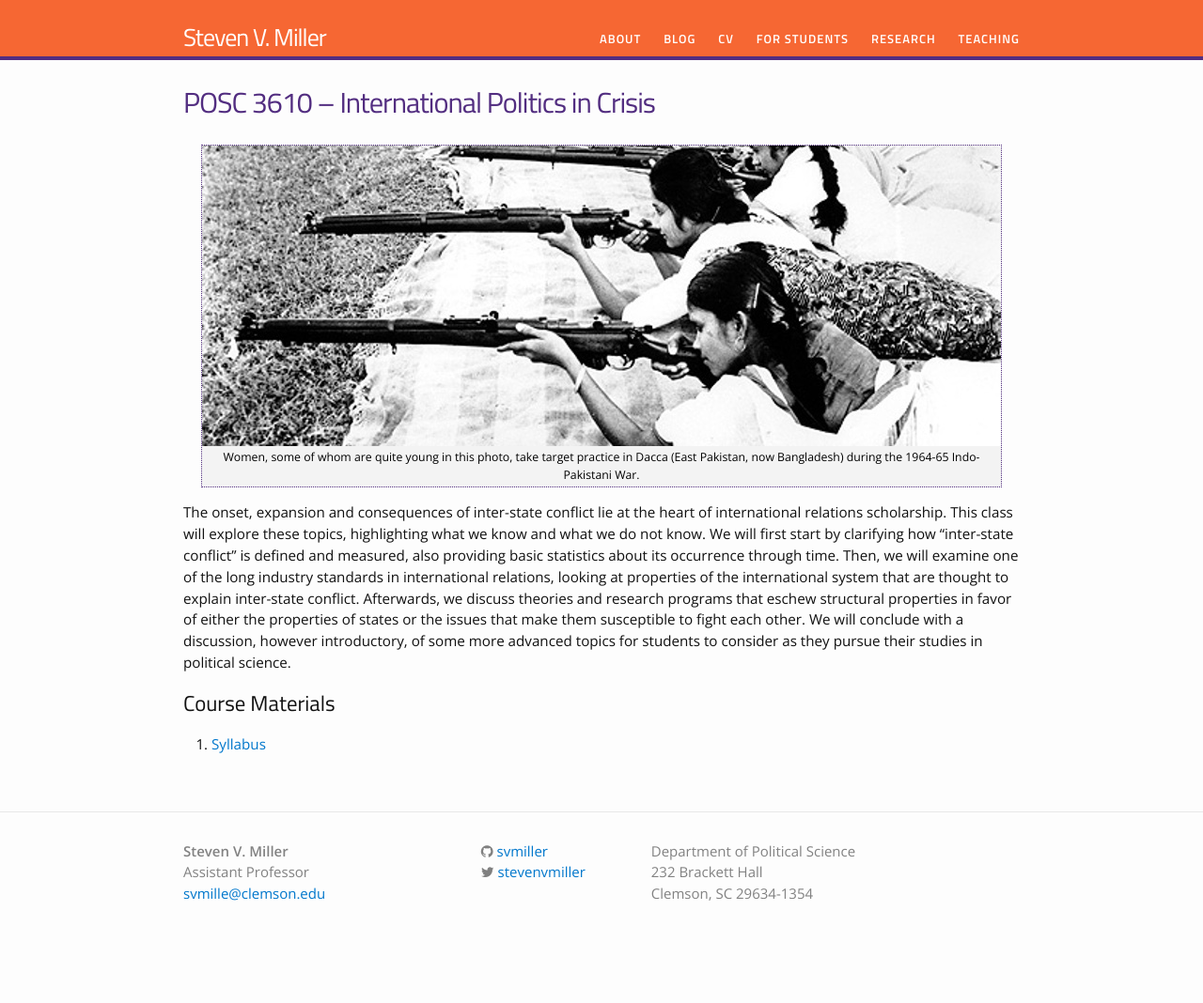
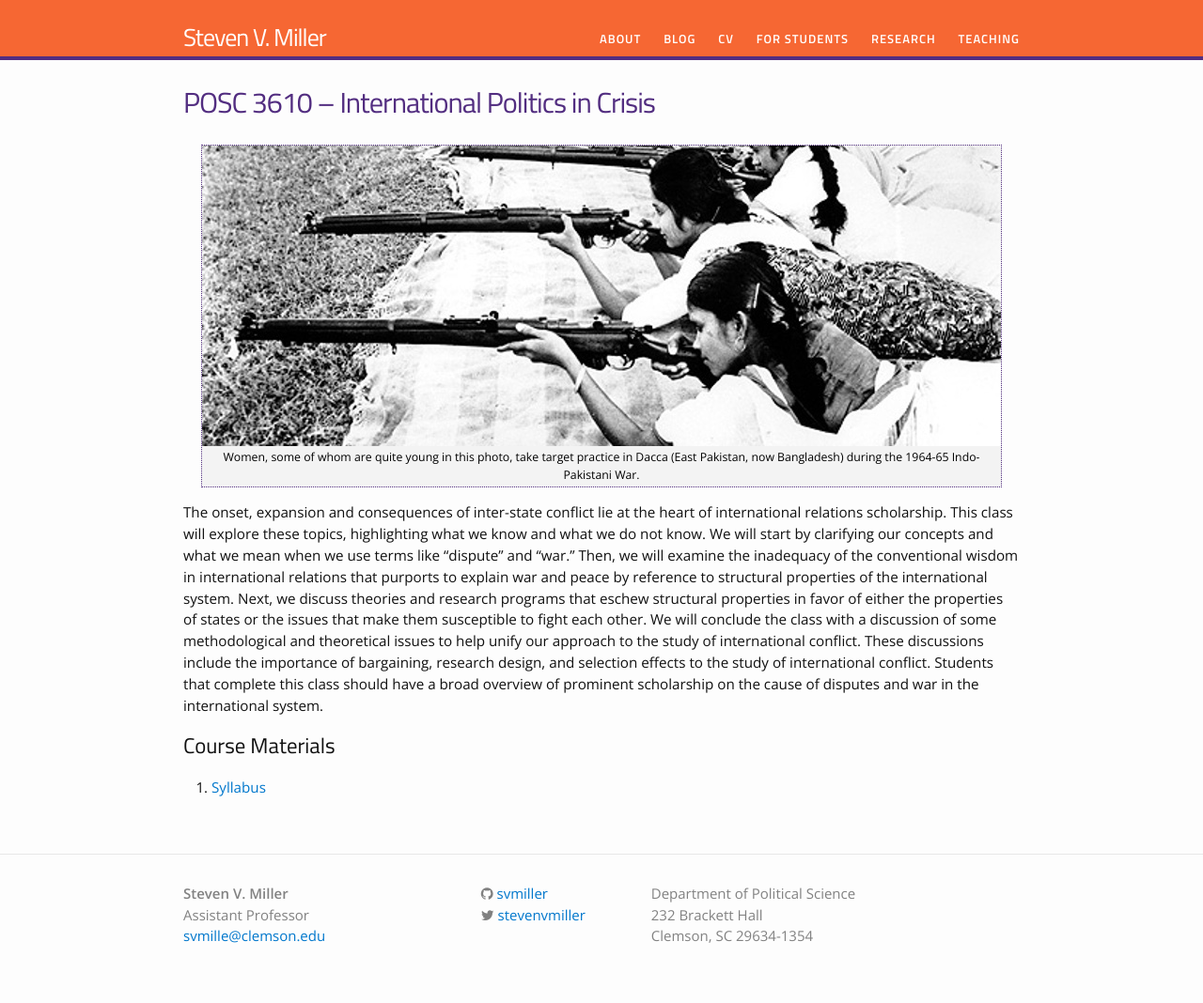
Before and after one commit to svmiller/svmiller.github.io, a Jekyll site: the page built from teaching/posc-3610.md, in a window 1280 px wide. Shown: the whole page at 94% size. Built offline with Jekyll 4.4.1, drawn with Linux system fonts in a browser that asks for light colours; nearby versions of some CDN libraries; some web fonts are replaced; before the commit the page ends 1022 px from its top, so only the background shows below that.

Commit message:
update abstract for 3610

```diff
--- a/teaching/posc-3610.md
+++ b/teaching/posc-3610.md
@@ -6,7 +6,7 @@ permalink: /teaching/posc-3610-international-politics-in-crisis/
 
 {% include image.html url="/images/1965-dacca-women-target-practice.jpg" caption="Women, some of whom are quite young in this photo, take target practice in Dacca (East Pakistan, now Bangladesh) during the 1964-65 Indo-Pakistani War." width=850 align="center" %}
 
-The onset, expansion and consequences of inter-state conflict lie at the heart of international relations scholarship.  This class will explore these topics, highlighting what we know and what we do not know.  We will first start by clarifying how "inter-state conflict" is defined and measured, also providing basic statistics about its occurrence through time. Then, we will examine one of the long industry standards in international relations, looking at properties of the international system that are thought to explain inter-state conflict.  Afterwards, we discuss theories and research programs that eschew structural properties in favor of either the properties of states or the issues that make them susceptible to fight each other.  We will conclude with a discussion, however introductory, of some more advanced topics for students to consider as they pursue their studies in political science.
+The onset, expansion and consequences of inter-state conflict lie at the heart of international relations scholarship.  This class will explore these topics, highlighting what we know and what we do not know. We will start by clarifying our concepts and what we mean when we use terms like "dispute" and "war." Then, we will examine the inadequacy of the conventional wisdom in international relations that purports to explain war and peace by reference to structural properties of the international system. Next, we discuss theories and research programs that eschew structural properties in favor of either the properties of states or the issues that make them susceptible to fight each other. We will conclude the class with a discussion of some methodological and theoretical issues to help unify our approach to the study of international conflict. These discussions include the importance of bargaining, research design, and selection effects to the study of international conflict. Students that complete this class should have a broad overview of prominent scholarship on the cause of disputes and war in the international system.
 
 ## Course Materials
 
```
